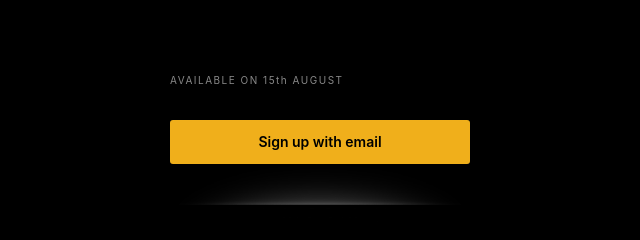
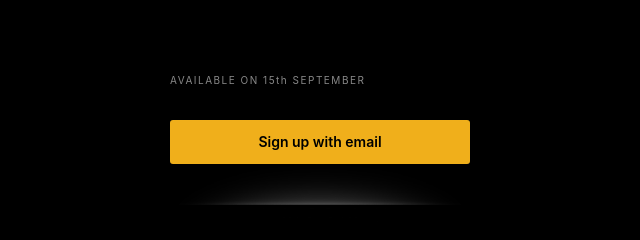
Before and after one commit to biwniexchange/biwni, a plain HTML site: page signup.html in a window 1280 px wide. Shown: the part 138-378 px from the top of the page, 81-721 px from the left. Drawn offline with nearby package versions, Linux system fonts and the light colour scheme; a script that the page names is missing.

Commit message:
Update signup.html

```diff
--- a/signup.html
+++ b/signup.html
@@ -45,7 +45,7 @@
       <div class="w-layout-grid grid-13">
         <div id="w-node-_5b844d4e-caf0-67fc-ff6f-94019dabf881-1a72530c" data-w-id="5b844d4e-caf0-67fc-ff6f-94019dabf881" style="opacity:0" class="form-block w-form">
           <form id="email-form" name="email-form" data-name="Email Form" method="get" class="form">
-            <div class="text-block-8 alt">AVAILABLE ON 15th AUGUST</div><input type="submit" value="Sign up with email" data-wait="Please wait..." class="submit-button w-button"><img src="images/hr.png" loading="lazy" alt="">
+            <div class="text-block-8 alt">AVAILABLE ON 15th SEPTEMBER</div><input type="submit" value="Sign up with email" data-wait="Please wait..." class="submit-button w-button"><img src="images/hr.png" loading="lazy" alt="">
             <a id="w-node-_4306661e-c2a4-68a0-16e8-8631290db4ee-1a72530c" href="#" class="submit-button google w-inline-block"><img src="images/google.png" loading="lazy" width="16" id="w-node-_7c57f381-47c2-3b6f-a597-dfdc29188163-1a72530c" alt="" class="image-10">
               <div class="text-block-13">Continue with Google</div>
             </a>
```
